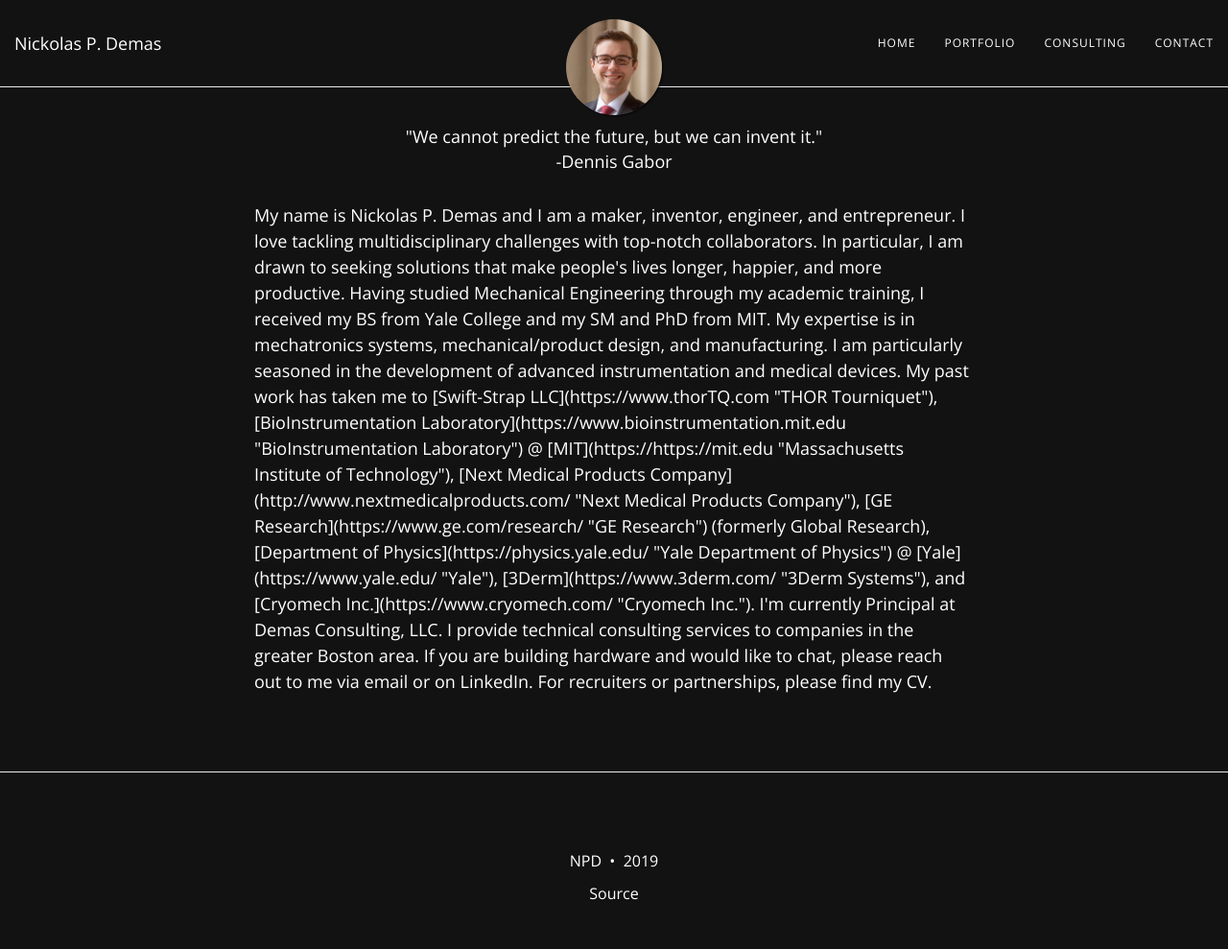
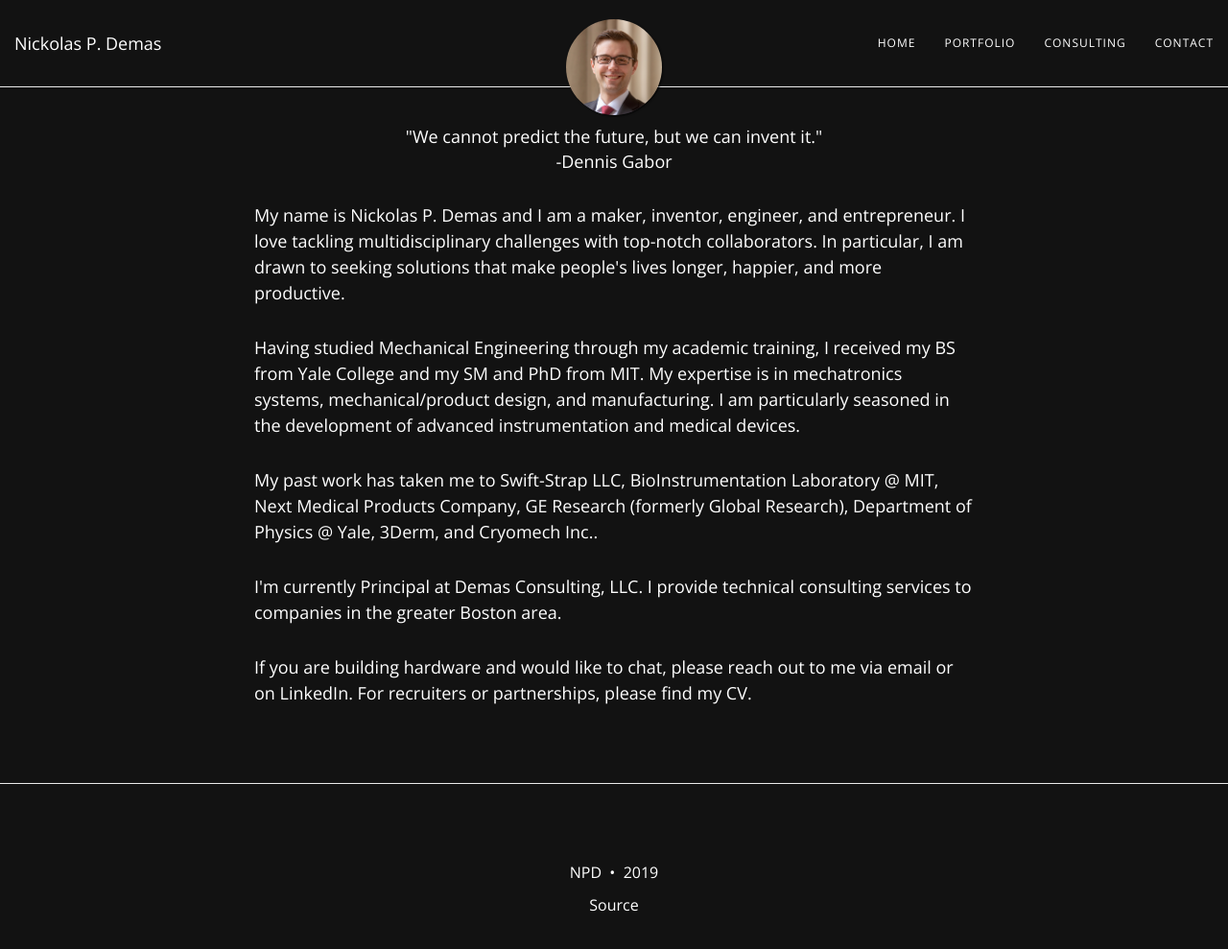
Before and after one commit to npdemas/npdemas.github.io, a Jekyll site: the page built from index.html, in a window 1280 px wide and 1005 px high. Shown: the top 989 px of the window at 96% size. Built offline with Jekyll 4.4.1, drawn with Linux system fonts in a browser that asks for light colours; nearby versions of some CDN libraries; the list of posts is cut into pages by our own code.

Commit message:
Updated paragraphs and links

```diff
--- a/index.html
+++ b/index.html
@@ -20,13 +20,21 @@
 
 <p>
 My name is Nickolas P. Demas and I am a maker, inventor, engineer, and entrepreneur. I love tackling multidisciplinary challenges with top-notch collaborators. In particular, I am drawn to seeking solutions that make people's lives longer, happier, and more productive.
+</p>
 
+<p>
 Having studied Mechanical Engineering through my academic training, I received my BS from Yale College and my SM and PhD from MIT. My expertise is in mechatronics systems, mechanical/product design, and manufacturing. I am particularly seasoned in the development of advanced instrumentation and medical devices.
+</p>
 
-My past work has taken me to [Swift-Strap LLC](https://www.thorTQ.com "THOR Tourniquet"), [BioInstrumentation Laboratory](https://www.bioinstrumentation.mit.edu "BioInstrumentation Laboratory") @ [MIT](https://https://mit.edu "Massachusetts Institute of Technology"), [Next Medical Products Company](http://www.nextmedicalproducts.com/ "Next Medical Products Company"), [GE Research](https://www.ge.com/research/ "GE Research") (formerly Global Research), [Department of Physics](https://physics.yale.edu/ "Yale Department of Physics") @ [Yale](https://www.yale.edu/ "Yale"), [3Derm](https://www.3derm.com/ "3Derm Systems"), and [Cryomech Inc.](https://www.cryomech.com/ "Cryomech Inc.").
+<p>
+My past work has taken me to <a href="https://www.thorTQ.com">Swift-Strap LLC</a>, <a href="https://www.bioinstrumentation.mit.edu">BioInstrumentation Laboratory</a> @ <a href="https://https://mit.edu">MIT</a>, <a href="http://www.nextmedicalproducts.com/">Next Medical Products Company</a>, <a href="https://www.ge.com/research/">GE Research</a> (formerly Global Research), <a href="https://physics.yale.edu/">Department of Physics</a> @ <a href="https://www.yale.edu/">Yale</a>, <a href="https://www.3derm.com/">3Derm</a>, and <a href="https://www.cryomech.com/">Cryomech Inc.</a>.
+</p>
 
+<p>
 I'm currently Principal at Demas Consulting, LLC. I provide technical consulting services to companies in the greater Boston area.
+</p>
 
+<p>
 If you are building hardware and would like to chat, please reach out to me via email or on LinkedIn. For recruiters or partnerships, please find my CV.
 </p>
 
```
